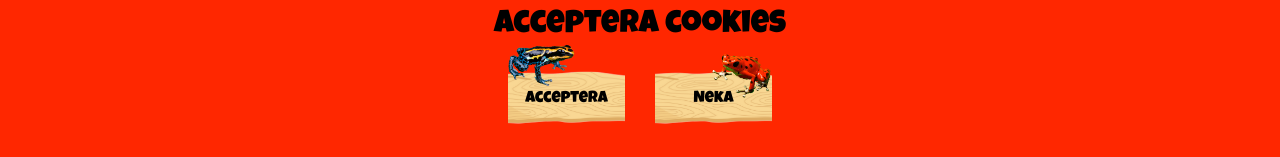
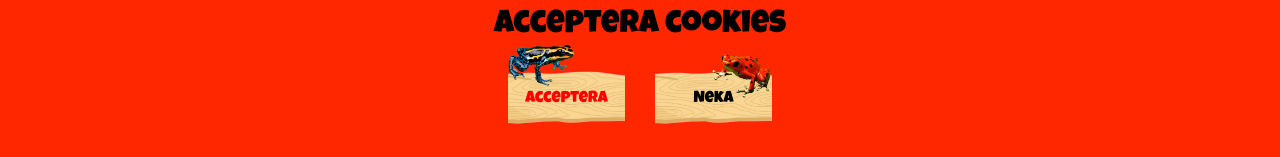
Before and after one commit to oliviaalmseger/Medieinstitutet-GroupProject-Vue-Pilgiftsgrodorna, a Vue app: page /contactView in a window 1280 px wide. In both pictures the pointer is over the button "Acceptera". Shown: the part 641-798 px from the top of the page. Built offline with nearby package versions, Linux system fonts and the light colour scheme; a web font is replaced by a local one.

Commit message:
:art: style: add hover effect to WoodButton

```diff
--- a/src/components/WoodButton.vue
+++ b/src/components/WoodButton.vue
@@ -76,11 +76,19 @@ const handleClick = (event) => {
     font-family: 'Luckiest Guy', sans-serif;
     color: #000;
     text-decoration: none;
+
+    &:hover {
+        color: red;
+    }
 }
 
 .button:disabled {
     cursor: not-allowed;
     opacity: 0.5;
+
+    &:hover {
+        color: #000;
+    }
 }
 
 .button span {
```
